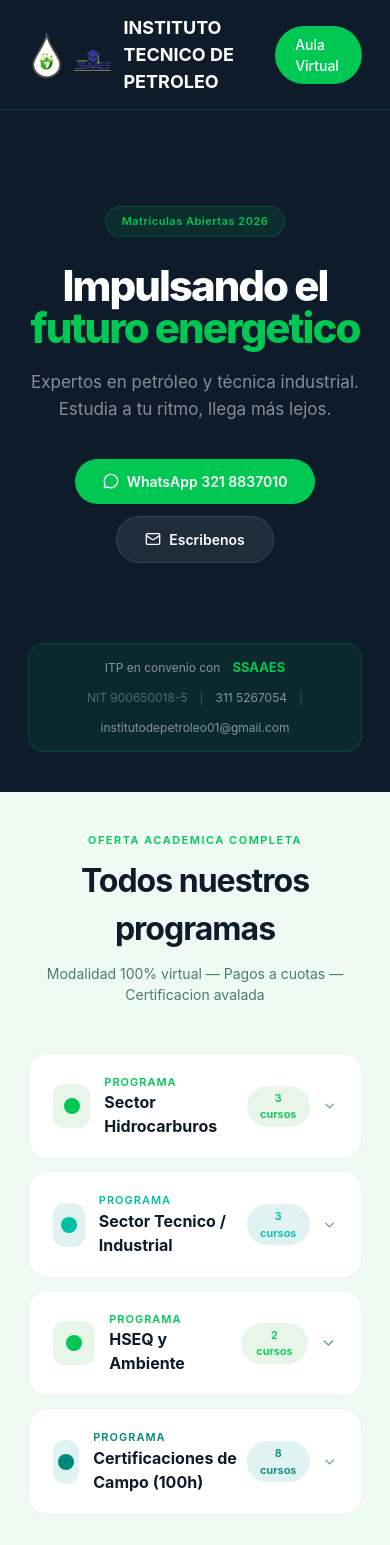
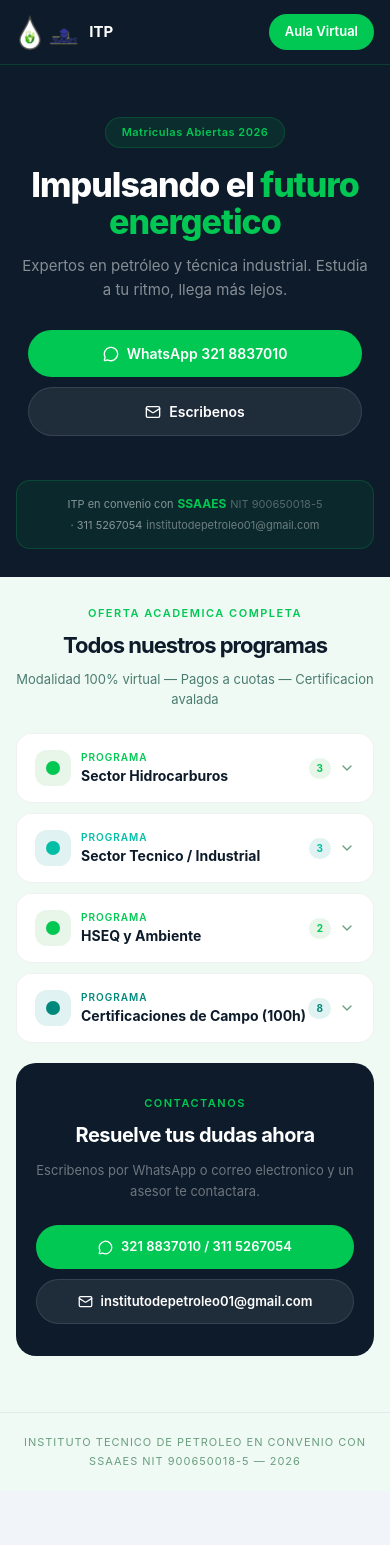
Before and after one commit to Devaco23/instituto-tecnologico-petroleo, a Next.js app: page / in a window 390 px wide. Shown: the top 1545 px of the page. After the commit the page ends 1491 px from the top, so only its background shows below. Built offline with nearby package versions, Linux system fonts and the light colour scheme.

Commit message:
Fijando Cambios HomePage

```diff
--- a/src/app/page.tsx
+++ b/src/app/page.tsx
@@ -1,10 +1,24 @@
 "use client";
 import Link from "next/link";
-import { Drill, ShieldAlert, BarChart3, ChevronDown, ChevronUp, MessageCircle, Mail } from "lucide-react";
-import { useState } from "react";
+import { ChevronDown, ChevronUp, MessageCircle, Mail } from "lucide-react";
+import { useState, useEffect } from "react";
 
 const WHATSAPP = "https://wa.me/573218837010";
 const EMAIL = "mailto:institutodepetroleo01@gmail.com";
+
+// ─── HOOK RESPONSIVE ──────────────────────────────────────────────────────────
+function useWindowSize() {
+  const [width, setWidth] = useState(0);
+  const [mounted, setMounted] = useState(false);
+  useEffect(() => {
+    setMounted(true);
+    setWidth(window.innerWidth);
+    const handler = () => setWidth(window.innerWidth);
+    window.addEventListener("resize", handler);
+    return () => window.removeEventListener("resize", handler);
+  }, []);
+  return { width, mounted };
+}
 
 const programas = [
   {
@@ -53,61 +67,65 @@ const programas = [
   },
 ];
 
-function AcordeonSector({ sector, color, bg, cursos }: typeof programas[0]) {
+function AcordeonSector({ sector, color, bg, cursos, isMobile }: typeof programas[0] & { isMobile: boolean }) {
   const [open, setOpen] = useState(false);
   const [openCurso, setOpenCurso] = useState<number | null>(null);
 
   return (
-    <div style={{ background: "white", borderRadius: 20, border: "1px solid rgba(0,0,0,0.06)", overflow: "hidden", marginBottom: 12 }}>
+    <div style={{ background: "white", borderRadius: isMobile ? 16 : 20, border: "1px solid rgba(0,0,0,0.06)", overflow: "hidden", marginBottom: 10 }}>
       <button
         onClick={() => setOpen(!open)}
-        style={{ width: "100%", display: "flex", justifyContent: "space-between", alignItems: "center", padding: "20px 24px", background: "white", border: "none", cursor: "pointer" }}
+        style={{ width: "100%", display: "flex", justifyContent: "space-between", alignItems: "center", padding: isMobile ? "16px 18px" : "20px 24px", background: "white", border: "none", cursor: "pointer" }}
       >
-        <div style={{ display: "flex", alignItems: "center", gap: 14 }}>
-          <div style={{ width: 44, height: 44, borderRadius: 12, background: bg, display: "flex", alignItems: "center", justifyContent: "center" }}>
-            <div style={{ width: 16, height: 16, borderRadius: "50%", background: color }} />
+        <div style={{ display: "flex", alignItems: "center", gap: isMobile ? 10 : 14 }}>
+          <div style={{ width: isMobile ? 36 : 44, height: isMobile ? 36 : 44, borderRadius: 12, background: bg, display: "flex", alignItems: "center", justifyContent: "center", flexShrink: 0 }}>
+            <div style={{ width: 14, height: 14, borderRadius: "50%", background: color }} />
           </div>
           <div style={{ textAlign: "left" }}>
-            <p style={{ color: color, fontSize: 11, fontWeight: 600, letterSpacing: "1px", textTransform: "uppercase", margin: 0 }}>Programa</p>
-            <h3 style={{ color: "#0d1b2a", fontSize: 16, fontWeight: 700, margin: 0 }}>{sector}</h3>
+            <p style={{ color: color, fontSize: 10, fontWeight: 600, letterSpacing: "1px", textTransform: "uppercase", margin: 0 }}>Programa</p>
+            <h3 style={{ color: "#0d1b2a", fontSize: isMobile ? 14 : 16, fontWeight: 700, margin: 0 }}>{sector}</h3>
           </div>
         </div>
-        <div style={{ display: "flex", alignItems: "center", gap: 12 }}>
-          <span style={{ background: bg, color: color, fontSize: 11, fontWeight: 600, padding: "4px 12px", borderRadius: 980 }}>{cursos.length} cursos</span>
-          {open ? <ChevronUp size={18} color="#6b9e7e" /> : <ChevronDown size={18} color="#6b9e7e" />}
+        <div style={{ display: "flex", alignItems: "center", gap: 8, flexShrink: 0 }}>
+          <span style={{ background: bg, color: color, fontSize: isMobile ? 10 : 11, fontWeight: 700, padding: isMobile ? "3px 8px" : "4px 12px", borderRadius: 980 }}>
+            {isMobile ? cursos.length : `${cursos.length} cursos`}
+          </span>
+          {open ? <ChevronUp size={16} color="#6b9e7e" /> : <ChevronDown size={16} color="#6b9e7e" />}
         </div>
       </button>
 
       {open && (
-        <div style={{ borderTop: "1px solid rgba(0,0,0,0.06)", padding: "16px 24px", display: "flex", flexDirection: "column", gap: 8 }}>
-          <div style={{ display: "flex", gap: 8, flexWrap: "wrap", marginBottom: 8 }}>
-            <span style={{ background: "#f0faf5", color: "#4a7c6f", fontSize: 11, fontWeight: 500, padding: "4px 12px", borderRadius: 980 }}>100% Virtual</span>
-            <span style={{ background: "#f0faf5", color: "#4a7c6f", fontSize: 11, fontWeight: 500, padding: "4px 12px", borderRadius: 980 }}>Facilidad de pago a cuotas</span>
-            <span style={{ background: "#f0faf5", color: "#4a7c6f", fontSize: 11, fontWeight: 500, padding: "4px 12px", borderRadius: 980 }}>Matriculas Abiertas 2026</span>
+        <div style={{ borderTop: "1px solid rgba(0,0,0,0.06)", padding: isMobile ? "12px 16px" : "16px 24px", display: "flex", flexDirection: "column", gap: 8 }}>
+          <div style={{ display: "flex", gap: 6, flexWrap: "wrap", marginBottom: 4 }}>
+            {["100% Virtual", "Pago a cuotas", "Matriculas 2026"].map(tag => (
+              <span key={tag} style={{ background: "#f0faf5", color: "#4a7c6f", fontSize: 10, fontWeight: 500, padding: "3px 10px", borderRadius: 980 }}>{tag}</span>
+            ))}
           </div>
 
           {cursos.map((c, i) => (
-            <div key={c.nombre} style={{ background: "#f0faf5", borderRadius: 14, overflow: "hidden", border: "1px solid rgba(0,0,0,0.04)" }}>
+            <div key={c.nombre} style={{ background: "#f0faf5", borderRadius: 12, overflow: "hidden", border: "1px solid rgba(0,0,0,0.04)" }}>
               <button
                 onClick={() => setOpenCurso(openCurso === i ? null : i)}
-                style={{ width: "100%", display: "flex", justifyContent: "space-between", alignItems: "center", padding: "14px 18px", background: "transparent", border: "none", cursor: "pointer" }}
+                style={{ width: "100%", display: "flex", justifyContent: "space-between", alignItems: "center", padding: isMobile ? "12px 14px" : "14px 18px", background: "transparent", border: "none", cursor: "pointer", gap: 10 }}
               >
-                <span style={{ color: "#0d1b2a", fontSize: 14, fontWeight: 600, textAlign: "left" }}>{c.nombre}</span>
-                {openCurso === i ? <ChevronUp size={15} color="#6b9e7e" /> : <ChevronDown size={15} color="#6b9e7e" />}
+                <span style={{ color: "#0d1b2a", fontSize: isMobile ? 13 : 14, fontWeight: 600, textAlign: "left" }}>{c.nombre}</span>
+                <span style={{ flexShrink: 0 }}>
+                  {openCurso === i ? <ChevronUp size={14} color="#6b9e7e" /> : <ChevronDown size={14} color="#6b9e7e" />}
+                </span>
               </button>
               {openCurso === i && (
-                <div style={{ padding: "0 18px 16px" }}>
+                <div style={{ padding: isMobile ? "0 14px 14px" : "0 18px 16px" }}>
                   <p style={{ color: "#4a7c6f", fontSize: 13, lineHeight: 1.6, margin: "0 0 14px" }}>{c.desc}</p>
-                  <div style={{ display: "flex", gap: 8, flexWrap: "wrap" }}>
+                  <div style={{ display: "flex", gap: 8, flexDirection: isMobile ? "column" : "row" }}>
                     <a href={WHATSAPP} target="_blank"
-                      style={{ display: "inline-flex", alignItems: "center", gap: 6, background: color, color: "white", padding: "8px 18px", borderRadius: 980, fontSize: 12, fontWeight: 600, textDecoration: "none" }}
+                      style={{ display: "inline-flex", alignItems: "center", justifyContent: "center", gap: 6, background: color, color: "white", padding: "10px 18px", borderRadius: 980, fontSize: 13, fontWeight: 600, textDecoration: "none" }}
                     >
-                      <MessageCircle size={13} /> Inscribirme ahora
+                      <MessageCircle size={14} /> Inscribirme ahora
                     </a>
                     <a href={EMAIL}
-                      style={{ display: "inline-flex", alignItems: "center", gap: 6, background: bg, color: color, padding: "8px 18px", borderRadius: 980, fontSize: 12, fontWeight: 600, textDecoration: "none" }}
+                      style={{ display: "inline-flex", alignItems: "center", justifyContent: "center", gap: 6, background: bg, color: color, padding: "10px 18px", borderRadius: 980, fontSize: 13, fontWeight: 600, textDecoration: "none" }}
                     >
-                      <Mail size={13} /> Mas info
+                      <Mail size={14} /> Mas info
                     </a>
                   </div>
                 </div>
@@ -121,98 +139,172 @@ function AcordeonSector({ sector, color, bg, cursos }: typeof programas[0]) {
 }
 
 export default function HomePage() {
+  const { width, mounted } = useWindowSize();
+  const isMobile = mounted && width < 768;
+
   return (
     <div style={{ minHeight: "100vh", background: "#f0faf5", fontFamily: "Inter, sans-serif" }}>
 
-      {/* NAVBAR */}
-      <nav style={{ background: "#0d1b2a", borderBottom: "1px solid rgba(0,200,83,0.2)", padding: "14px 28px", display: "flex", justifyContent: "space-between", alignItems: "center", position: "sticky", top: 0, zIndex: 50 }}>
+      {/* ── NAVBAR ── */}
+      <nav style={{
+        background: "#0d1b2a",
+        borderBottom: "1px solid rgba(0,200,83,0.2)",
+        padding: isMobile ? "12px 16px" : "14px 28px",
+        display: "flex", justifyContent: "space-between", alignItems: "center",
+        position: "sticky", top: 0, zIndex: 50,
+      }}>
         <div style={{ display: "flex", alignItems: "center", gap: 10 }}>
-          <img src="/logo.png" alt="ITP Logo" style={{ height: 54, width: "auto", objectFit: "contain" }} />
-          <span style={{ color: "white", fontWeight: 700, fontSize: 18 }}> INSTITUTO TECNICO DE PETROLEO</span>
+          <img src="/logo.png" alt="ITP Logo" style={{ height: isMobile ? 40 : 54, width: "auto", objectFit: "contain" }} />
+          <span style={{ color: "white", fontWeight: 700, fontSize: isMobile ? 15 : 18 }}>ITP</span>
         </div>
-        <Link href="/login" style={{ background: "#00C853", color: "white", padding: "8px 20px", borderRadius: 980, fontSize: 14, fontWeight: 500, textDecoration: "none" }}>
+        <Link href="/login" style={{
+          background: "#00C853", color: "white",
+          padding: isMobile ? "8px 16px" : "8px 20px",
+          borderRadius: 980, fontSize: isMobile ? 13 : 14,
+          fontWeight: 600, textDecoration: "none",
+        }}>
           Aula Virtual
         </Link>
       </nav>
 
-      {/* HERO */}
-      <section style={{ background: "#0d1b2a", padding: "96px 28px 80px", textAlign: "center" }}>
+      {/* ── HERO ── */}
+      <section style={{ background: "#0d1b2a", padding: isMobile ? "52px 20px 44px" : "96px 28px 80px", textAlign: "center" }}>
         <div style={{ maxWidth: 700, margin: "0 auto" }}>
-          <div style={{ display: "inline-flex", alignItems: "center", gap: 8, background: "rgba(0,200,83,0.1)", border: "1px solid rgba(0,200,83,0.2)", color: "#00C853", fontSize: 11, fontWeight: 600, padding: "6px 16px", borderRadius: 980, marginBottom: 28, letterSpacing: "0.5px" }}>
+          <div style={{
+            display: "inline-flex", alignItems: "center", gap: 8,
+            background: "rgba(0,200,83,0.1)", border: "1px solid rgba(0,200,83,0.2)",
+            color: "#00C853", fontSize: 11, fontWeight: 600,
+            padding: "6px 16px", borderRadius: 980, marginBottom: isMobile ? 18 : 28, letterSpacing: "0.5px",
+          }}>
             Matriculas Abiertas 2026
           </div>
-          <h1 style={{ color: "white", fontSize: "clamp(42px, 8vw, 72px)", fontWeight: 800, lineHeight: 1, letterSpacing: "-2px", marginBottom: 20 }}>
-            Impulsando el <br />
+          <h1 style={{
+            color: "white",
+            fontSize: isMobile ? "34px" : "clamp(42px, 8vw, 72px)",
+            fontWeight: 800, lineHeight: 1.1,
+            letterSpacing: isMobile ? "-1px" : "-2px",
+            marginBottom: isMobile ? 14 : 20,
+          }}>
+            Impulsando el{" "}
             <span style={{ color: "#00C853" }}>futuro energetico</span>
           </h1>
-          <p style={{ color: "rgba(255,255,255,0.5)", fontSize: 17, maxWidth: 420, margin: "0 auto 36px", lineHeight: 1.6 }}>
-          Expertos en petróleo y técnica industrial. Estudia a tu ritmo, llega más lejos.
+          <p style={{
+            color: "rgba(255,255,255,0.5)",
+            fontSize: isMobile ? 15 : 17,
+            maxWidth: 420, margin: isMobile ? "0 auto 28px" : "0 auto 36px",
+            lineHeight: 1.6,
+          }}>
+            Expertos en petróleo y técnica industrial. Estudia a tu ritmo, llega más lejos.
           </p>
-          <div style={{ display: "flex", gap: 12, justifyContent: "center", flexWrap: "wrap" }}>
-            <a href={WHATSAPP} target="_blank"
-              style={{ display: "inline-flex", alignItems: "center", gap: 8, background: "#00C853", color: "white", padding: "12px 28px", borderRadius: 980, fontSize: 14, fontWeight: 600, textDecoration: "none" }}
-            >
+          <div style={{
+            display: "flex", gap: 10, justifyContent: "center",
+            flexDirection: isMobile ? "column" : "row",
+            alignItems: "center",
+            padding: isMobile ? "0 8px" : 0,
+          }}>
+            <a href={WHATSAPP} target="_blank" style={{
+              display: "inline-flex", alignItems: "center", justifyContent: "center", gap: 8,
+              background: "#00C853", color: "white",
+              padding: "13px 24px", borderRadius: 980,
+              fontSize: 14, fontWeight: 600, textDecoration: "none",
+              width: isMobile ? "100%" : "auto", boxSizing: "border-box" as const,
+            }}>
               <MessageCircle size={16} /> WhatsApp 321 8837010
             </a>
-            <a href={EMAIL}
-              style={{ display: "inline-flex", alignItems: "center", gap: 8, background: "rgba(255,255,255,0.08)", color: "white", padding: "12px 28px", borderRadius: 980, fontSize: 14, fontWeight: 600, textDecoration: "none", border: "1px solid rgba(255,255,255,0.1)" }}
-            >
+            <a href={EMAIL} style={{
+              display: "inline-flex", alignItems: "center", justifyContent: "center", gap: 8,
+              background: "rgba(255,255,255,0.08)", color: "white",
+              padding: "13px 24px", borderRadius: 980,
+              fontSize: 14, fontWeight: 600, textDecoration: "none",
+              border: "1px solid rgba(255,255,255,0.1)",
+              width: isMobile ? "100%" : "auto", boxSizing: "border-box" as const,
+            }}>
               <Mail size={16} /> Escribenos
             </a>
           </div>
         </div>
       </section>
 
-      {/* CONVENIO BADGE */}
-      <div style={{ background: "#0d1b2a", padding: "0 28px 40px" }}>
-        <div style={{ maxWidth: 780, margin: "0 auto", background: "rgba(0,200,83,0.08)", border: "1px solid rgba(0,200,83,0.2)", borderRadius: 16, padding: "14px 24px", display: "flex", alignItems: "center", justifyContent: "center", gap: 12, flexWrap: "wrap" }}>
-          <span style={{ color: "rgba(255,255,255,0.5)", fontSize: 12 }}>ITP en convenio con</span>
-          <span style={{ color: "#00C853", fontSize: 13, fontWeight: 700 }}>SSAAES</span>
-          <span style={{ color: "rgba(255,255,255,0.3)", fontSize: 12 }}>NIT 900650018-5</span>
-          <span style={{ color: "rgba(255,255,255,0.2)", fontSize: 12 }}>|</span>
-          <span style={{ color: "rgba(255,255,255,0.5)", fontSize: 12 }}>311 5267054</span>
-          <span style={{ color: "rgba(255,255,255,0.2)", fontSize: 12 }}>|</span>
-          <span style={{ color: "rgba(255,255,255,0.5)", fontSize: 12 }}>institutodepetroleo01@gmail.com</span>
+      {/* ── CONVENIO BADGE ── */}
+      <div style={{ background: "#0d1b2a", padding: isMobile ? "0 16px 28px" : "0 28px 40px" }}>
+        <div style={{
+          maxWidth: 780, margin: "0 auto",
+          background: "rgba(0,200,83,0.08)", border: "1px solid rgba(0,200,83,0.2)",
+          borderRadius: 14, padding: isMobile ? "14px 16px" : "14px 24px",
+          display: "flex", alignItems: "center", justifyContent: "center",
+          gap: isMobile ? 4 : 12, flexWrap: "wrap", textAlign: "center",
+        }}>
+          <span style={{ color: "rgba(255,255,255,0.5)", fontSize: 11 }}>ITP en convenio con</span>
+          <span style={{ color: "#00C853", fontSize: 12, fontWeight: 700 }}>SSAAES</span>
+          <span style={{ color: "rgba(255,255,255,0.3)", fontSize: 11 }}>NIT 900650018-5</span>
+          <span style={{ color: "rgba(255,255,255,0.5)", fontSize: 11 }}>· 311 5267054</span>
+          <span style={{ color: "rgba(255,255,255,0.4)", fontSize: 11 }}>institutodepetroleo01@gmail.com</span>
         </div>
       </div>
 
-      {/* OFERTA ACADEMICA COMPLETA */}
-      <section style={{ padding: "40px 28px 80px", maxWidth: 780, margin: "0 auto" }}>
-        <div style={{ textAlign: "center", marginBottom: 48 }}>
-          <p style={{ color: "#00C853", fontSize: 11, fontWeight: 600, letterSpacing: "1.5px", textTransform: "uppercase", marginBottom: 8 }}>Oferta Academica Completa</p>
-          <h2 style={{ color: "#0d1b2a", fontSize: 32, fontWeight: 700, letterSpacing: "-1px", margin: 0 }}>Todos nuestros programas</h2>
-          <p style={{ color: "#4a7c6f", fontSize: 14, marginTop: 10 }}>Modalidad 100% virtual — Pagos a cuotas — Certificacion avalada</p>
+      {/* ── OFERTA ACADEMICA ── */}
+      <section style={{ padding: isMobile ? "28px 16px 56px" : "40px 28px 80px", maxWidth: 780, margin: "0 auto" }}>
+        <div style={{ textAlign: "center", marginBottom: isMobile ? 24 : 48 }}>
+          <p style={{ color: "#00C853", fontSize: 11, fontWeight: 600, letterSpacing: "1.5px", textTransform: "uppercase", marginBottom: 8 }}>
+            Oferta Academica Completa
+          </p>
+          <h2 style={{ color: "#0d1b2a", fontSize: isMobile ? 22 : 32, fontWeight: 700, letterSpacing: "-1px", margin: 0 }}>
+            Todos nuestros programas
+          </h2>
+          <p style={{ color: "#4a7c6f", fontSize: 13, marginTop: 8 }}>
+            Modalidad 100% virtual — Pagos a cuotas — Certificacion avalada
+          </p>
         </div>
 
         {programas.map((p) => (
-          <AcordeonSector key={p.sector} {...p} />
+          <AcordeonSector key={p.sector} {...p} isMobile={isMobile} />
         ))}
 
         {/* CTA CONTACTO */}
-        <div style={{ background: "#0d1b2a", borderRadius: 24, padding: "40px 32px", textAlign: "center", marginTop: 32 }}>
-          <p style={{ color: "#00C853", fontSize: 11, fontWeight: 600, letterSpacing: "1.5px", textTransform: "uppercase", marginBottom: 8 }}>Contactanos</p>
-          <h3 style={{ color: "white", fontSize: 24, fontWeight: 700, letterSpacing: "-0.5px", marginBottom: 12 }}>Resuelve tus dudas ahora</h3>
-          <p style={{ color: "rgba(255,255,255,0.4)", fontSize: 14, marginBottom: 28, lineHeight: 1.6 }}>
+        <div style={{
+          background: "#0d1b2a", borderRadius: isMobile ? 20 : 24,
+          padding: isMobile ? "32px 20px" : "40px 32px",
+          textAlign: "center", marginTop: 20,
+        }}>
+          <p style={{ color: "#00C853", fontSize: 11, fontWeight: 600, letterSpacing: "1.5px", textTransform: "uppercase", marginBottom: 8 }}>
+            Contactanos
+          </p>
+          <h3 style={{ color: "white", fontSize: isMobile ? 20 : 24, fontWeight: 700, letterSpacing: "-0.5px", marginBottom: 10 }}>
+            Resuelve tus dudas ahora
+          </h3>
+          <p style={{ color: "rgba(255,255,255,0.4)", fontSize: 13, marginBottom: 24, lineHeight: 1.6 }}>
             Escribenos por WhatsApp o correo electronico y un asesor te contactara.
           </p>
-          <div style={{ display: "flex", gap: 12, justifyContent: "center", flexWrap: "wrap" }}>
-            <a href={WHATSAPP} target="_blank"
-              style={{ display: "inline-flex", alignItems: "center", gap: 8, background: "#00C853", color: "white", padding: "12px 24px", borderRadius: 980, fontSize: 13, fontWeight: 600, textDecoration: "none" }}
-            >
+          <div style={{
+            display: "flex", gap: 10, justifyContent: "center",
+            flexDirection: isMobile ? "column" : "row",
+          }}>
+            <a href={WHATSAPP} target="_blank" style={{
+              display: "inline-flex", alignItems: "center", justifyContent: "center", gap: 8,
+              background: "#00C853", color: "white",
+              padding: "12px 24px", borderRadius: 980,
+              fontSize: 13, fontWeight: 600, textDecoration: "none",
+            }}>
               <MessageCircle size={15} /> 321 8837010 / 311 5267054
             </a>
-            <a href={EMAIL}
-              style={{ display: "inline-flex", alignItems: "center", gap: 8, background: "rgba(255,255,255,0.08)", color: "white", padding: "12px 24px", borderRadius: 980, fontSize: 13, fontWeight: 600, textDecoration: "none", border: "1px solid rgba(255,255,255,0.1)" }}
-            >
+            <a href={EMAIL} style={{
+              display: "inline-flex", alignItems: "center", justifyContent: "center", gap: 8,
+              background: "rgba(255,255,255,0.08)", color: "white",
+              padding: "12px 24px", borderRadius: 980,
+              fontSize: 13, fontWeight: 600, textDecoration: "none",
+              border: "1px solid rgba(255,255,255,0.1)",
+            }}>
               <Mail size={15} /> institutodepetroleo01@gmail.com
             </a>
           </div>
         </div>
       </section>
 
-      {/* FOOTER */}
-      <footer style={{ padding: "28px", borderTop: "1px solid rgba(0,0,0,0.06)", textAlign: "center" }}>
-        <p style={{ color: "#6b9e7e", fontSize: 11, letterSpacing: "1px", textTransform: "uppercase" }}>Instituto Tecnico de Petroleo en convenio con SSAAES NIT 900650018-5 — 2026</p>
+      {/* ── FOOTER ── */}
+      <footer style={{ padding: isMobile ? "20px 16px" : "28px", borderTop: "1px solid rgba(0,0,0,0.06)", textAlign: "center" }}>
+        <p style={{ color: "#6b9e7e", fontSize: 11, letterSpacing: "1px", textTransform: "uppercase", lineHeight: 1.7 }}>
+          Instituto Tecnico de Petroleo en convenio con SSAAES NIT 900650018-5 — 2026
+        </p>
       </footer>
 
     </div>
```
